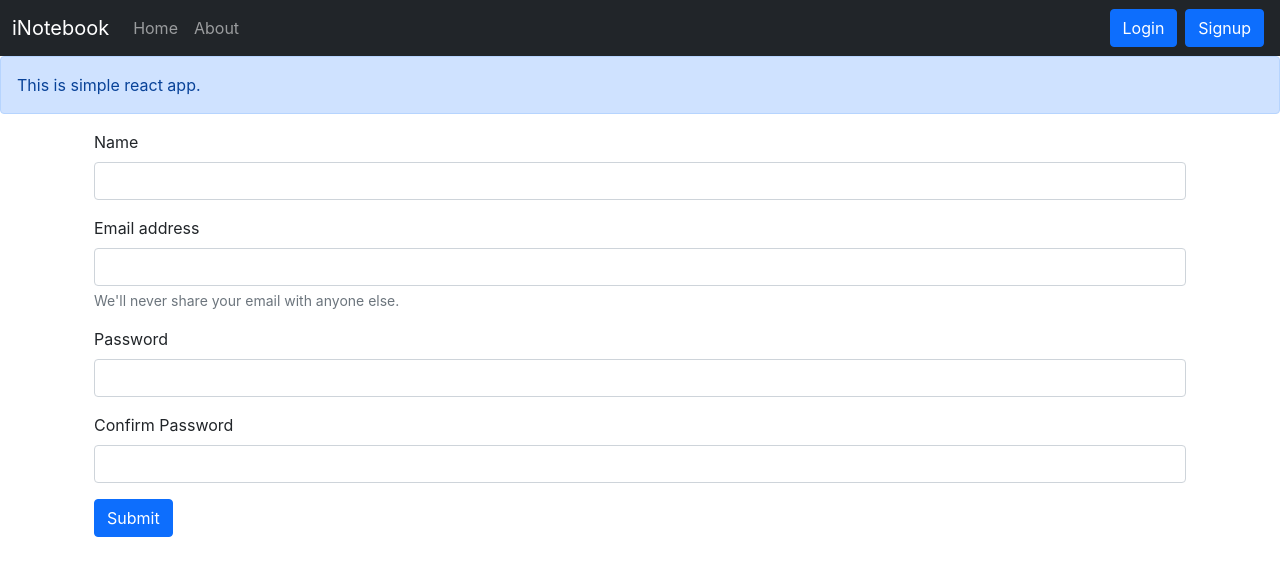
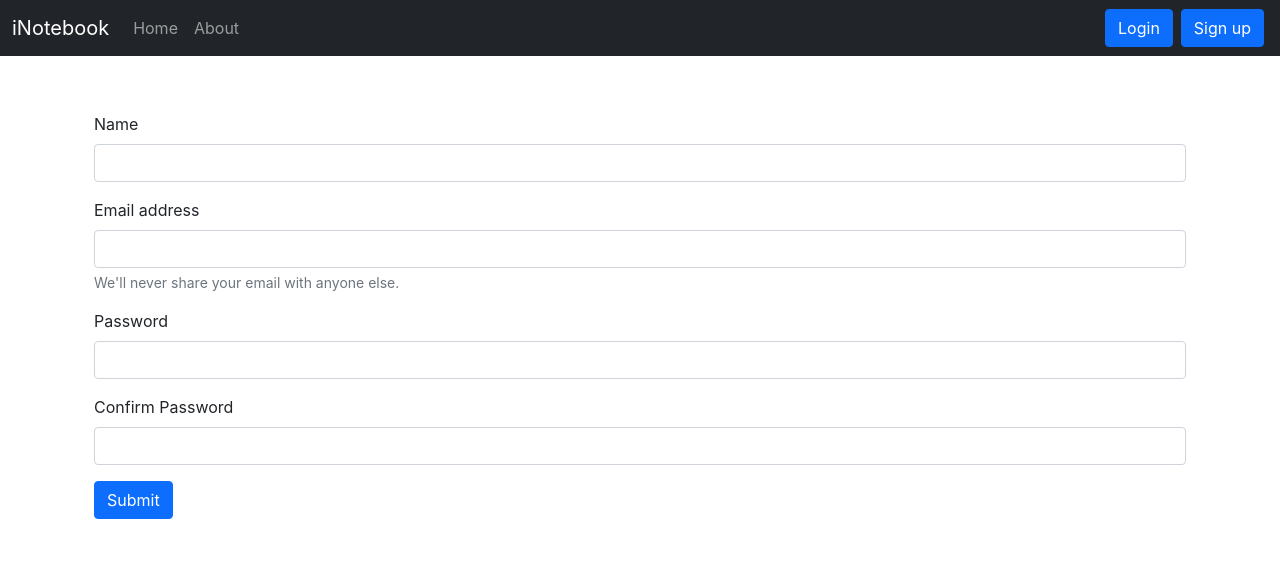
Before and after one commit to 02AmanSingh/iNotebook, a React (Create React App) app: page /signup in a window 1280 px wide. Shown: the top 576 px of the page. Built offline with nearby package versions, Linux system fonts and the light colour scheme.

Commit message:
refactored alert component

```diff
--- a/src/App.js
+++ b/src/App.js
@@ -1,4 +1,5 @@
 // import './App.css';
+import React, { useState } from 'react';
 import Navbar from './components/Navbar';
 import {
   BrowserRouter,
@@ -8,23 +9,36 @@
 import Home from './components/Home';
 import About from './components/About';
 import NoteState from './context/notes/NoteState';
-import { Alert } from './components/Alert';
+import Alert from './components/Alert';
 import Login from './components/Login';
 import Signup from './components/Signup';
 
 function App() {
+
+  const [alert, setAlert] = useState(null);
+
+  const showAlert = (message, type) => {
+    setAlert({
+      msg: message,
+      type: type,
+    })
+    setTimeout(() => {
+      setAlert(null);
+    }, 2000);
+  }
+
   return (
     <NoteState>
       <BrowserRouter>
         <div>
           <Navbar />
-          <Alert message="This is simple react app." />
+          <Alert alert={alert} />
           <div className="container" >
             <Routes>
-              <Route exact path='/' element={<Home />} />
+              <Route exact path='/' element={<Home showAlert={showAlert} />} />
               <Route exact path='/about' element={<About />} />
-              <Route exact path='/login' element={<Login />} />
-              <Route exact path='/signup' element={<Signup />} />
+              <Route exact path='/login' element={<Login showAlert={showAlert} />} />
+              <Route exact path='/signup' element={<Signup showAlert={showAlert} />} />
             </Routes>
           </div>
         </div>
--- a/src/components/AddNote.js
+++ b/src/components/AddNote.js
@@ -1,7 +1,7 @@
 import React, { useContext, useState } from 'react'
 import noteContext from '../context/notes/NoteContext';
 
-const AddNote = () => {
+const AddNote = (props) => {
     const context = useContext(noteContext);
     const { addNote } = context;
 
@@ -11,6 +11,7 @@
         e.preventDefault();
         addNote(note.title, note.description, note.tag);
         setNote({title: "", description: "", tag: ""})
+        props.showAlert("Added Successfully", "success");
     }
 
     const onChange = (e) => {
--- a/src/components/Alert.js
+++ b/src/components/Alert.js
@@ -1,11 +1,22 @@
 import React from 'react'
 
-export const Alert = (props) => {
+const Alert = (props) => {
+
+    const capitalize = (word) => {
+        if(word=== "danger"){
+            word = "error";
+        }
+        const lower = word.toLowerCase();
+        return lower.charAt(0).toUpperCase() + lower.slice(1);
+    }
+
     return (
-        <div style={{padding: "3.5rem 0 0 0"}} >
-            <div className="alert alert-primary" role="alert">
-                {props.message}
-            </div>
+        <div style={{height:"2.5rem", margin: "3rem 0 0 0"}}>
+            {props.alert && <div className={`alert alert-${props.alert.type} alert-dismissible fade show`} role="alert">
+                <strong>{capitalize(props.alert.type)}</strong>: {props.alert.msg}
+            </div>}
         </div>
     )
 }
+
+export default Alert
--- a/src/components/Home.js
+++ b/src/components/Home.js
@@ -2,11 +2,11 @@
 import Notes from "./Notes";
 
 
-const Home = () => {
-
+const Home = (props) => {
+    const {showAlert} = props;
     return (
         <div className="container my-3" >
-            <Notes/>
+            <Notes showAlert={showAlert} />
         </div>
     )
 }
--- a/src/components/Login.js
+++ b/src/components/Login.js
@@ -20,10 +20,11 @@
         if (json.success){
             //redirect
             localStorage.setItem('token', json.authtoken);
+            props.showAlert("Logged in successfully.", "success");
             history("/");
         }
         else{
-            alert("Invalid Credentials.");
+            props.showAlert("Invalid Credentials", "danger");
         }
     }
 
@@ -34,7 +35,7 @@
     return (
         <div>
             <form onSubmit={handleSubmit} >
-                <div className="mb-3">
+                <div className="mb-3 my-3">
                     <label htmlFor="email" className="form-label">Email address</label>
                     <input type="email" className="form-control" value={credentials.email} id="email" name='email' aria-describedby="emailHelp" onChange={onChange} />
                     <div id="emailHelp" className="form-text">We'll never share your email with anyone else.</div>
--- a/src/components/Navbar.js
+++ b/src/components/Navbar.js
@@ -1,7 +1,8 @@
-import React  from 'react'
+import React from 'react'
 import { Link, useLocation } from "react-router-dom";
 
 const Navbar = () => {
+
   let location = useLocation();
   return (
     <nav className="navbar fixed-top navbar-expand-lg navbar-dark bg-dark">
@@ -13,16 +14,16 @@
         <div className="collapse navbar-collapse" id="navbarSupportedContent">
           <ul className="navbar-nav me-auto mb-2 mb-lg-0">
             <li className="nav-item">
-              <Link className={`nav-link ${location.pathname === "/"? "active" : "" }`} aria-current="page" to="/">Home</Link>
+              <Link className={`nav-link ${location.pathname === "/" ? "active" : ""}`} aria-current="page" to="/">Home</Link>
             </li>
             <li className="nav-item">
-              <Link className={`nav-link ${location.pathname === "/about"? "active" : "" }`} to="/about">About</Link>
+              <Link className={`nav-link ${location.pathname === "/about" ? "active" : ""}`} to="/about">About</Link>
             </li>
           </ul>
-          <form className="d-flex" role="search">
-          <Link className="btn btn-primary mx-1" to="/login" role="button">Login</Link>
-          <Link className="btn btn-primary mx-1" to="/signup" role="button">Signup</Link>
-          </form>
+          <form className="form-inline my-2 my-lg-0">
+              <Link className="btn btn-primary mx-1" to="/login" role="button">Login</Link>
+              <Link className="btn btn-primary mx-1" to="/signup" role="button">Sign up</Link>
+            </form>
         </div>
       </div>
     </nav>
--- a/src/components/Noteitem.js
+++ b/src/components/Noteitem.js
@@ -11,7 +11,7 @@
         <div className="card-body">
           <h5 className='card-ttle'>{note.title}</h5>
           <p className='description'>{note.description}</p>
-          <button className='mx-2' ><i className="fa-solid fa-trash" onClick={()=>{deleteNote(note._id)}}></i></button>
+          <button className='mx-2' ><i className="fa-solid fa-trash" onClick={()=>{deleteNote(note._id); props.showAlert("Deleted Successfully", "success");}}></i></button>
           <button><i className="fa-solid fa-pen-to-square" onClick={()=>{updateNote(note)}}></i></button>
         </div>
       </div>
--- a/src/components/Notes.js
+++ b/src/components/Notes.js
@@ -3,11 +3,12 @@
 import Noteitem from './Noteitem';
 import AddNote from './AddNote';
 
-function Notes() {
+function Notes(props) {
   const context = useContext(noteContext);
+
   const { notes, getNotes, editNote } = context;
   useEffect(() => {
-    getNotes();
+      getNotes();
     // eslint-disable-next-line
   }, []);
 
@@ -23,6 +24,7 @@
   const handleAddNote = (e) => {
     editNote(note.id, note.etitle, note.edescription, note.etag);
     refclose.current.click();
+    props.showAlert("Updated Successfully", "success");
   }
 
   const onChange = (e) => {
@@ -31,7 +33,7 @@
 
   return (
     <>
-      <AddNote />
+      <AddNote showAlert={props.showAlert} />
       <button type="button" ref={ref} className="d-none btn btn-primary" data-bs-toggle="modal" data-bs-target="#exampleModal">
         Launch demo modal
       </button>
@@ -72,7 +74,7 @@
         <h4>{notes.length === 0 && "No Notes To Display."}</h4>
         </div>
         {notes.map((note) => {
-          return <Noteitem key={note._id} updateNote={updateNote} note={note} />;
+          return <Noteitem key={note._id} updateNote={updateNote} showAlert={props.showAlert} note={note} />;
         })}
       </div>
     </>
--- a/src/components/Signup.js
+++ b/src/components/Signup.js
@@ -1,7 +1,7 @@
 import React, { useState } from 'react';
 import { useNavigate } from 'react-router-dom';
 
-const Signup = () => {
+const Signup = (props) => {
 
   const [credentials, setCredentials] = useState({ name: "", email: "", password: "", cpassword: "" })
   let history = useNavigate();
@@ -18,9 +18,15 @@
     });
     const json = await response.json();
     console.log(json);
-    //redirect
-    localStorage.setItem('token', json.authtoken);
-    history("/");
+    if (json.success) {
+      //redirect
+      localStorage.setItem('token', json.authtoken);
+      history("/");
+      props.showAlert("Account created successfully.", "success");
+    }
+    else{
+      props.showAlert("Invalid Details", "danger");
+    }
 
   }
 
@@ -29,7 +35,7 @@
   }
 
   return (
-    <div className='container' >
+    <div className='container my-4' >
       <form onSubmit={handleSubmit} >
         <div className="mb-3">
           <label htmlFor="name" className="form-label">Name</label>
--- a/src/context/notes/NoteState.js
+++ b/src/context/notes/NoteState.js
@@ -52,6 +52,7 @@
         body: JSON.stringify({title, description, tag}),
       });
       const json = await response.json();
+      console.log(json);
 
       let newNotes = JSON.parse(JSON.stringify(notes));
       //Logic to edit client
@@ -79,6 +80,7 @@
         },
       });
       const json = response.json();
+      console.log(json);
 
       const newNotes = notes.filter((note)=>{ return note._id !== id });
       setNotes(newNotes);
```
